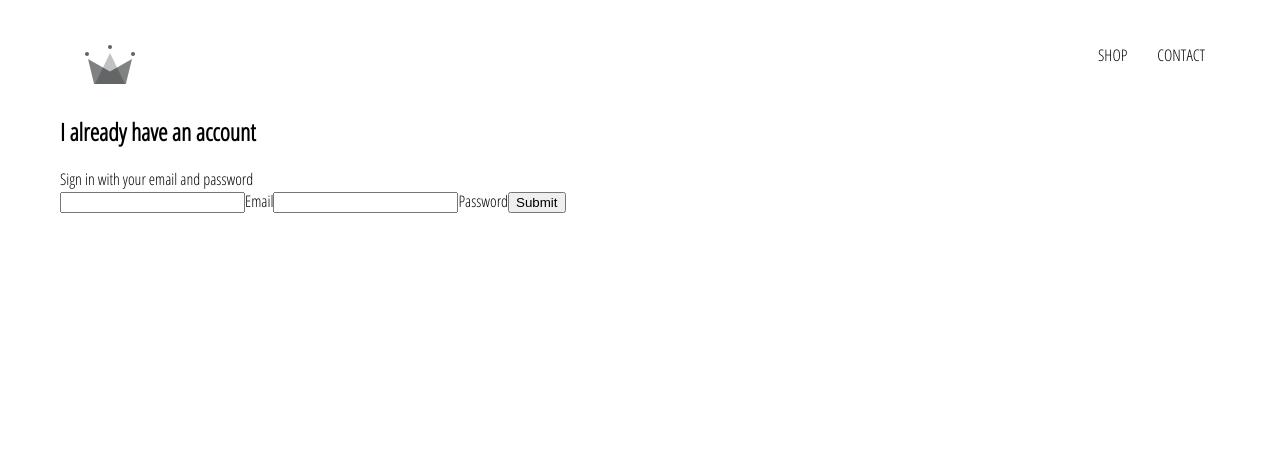
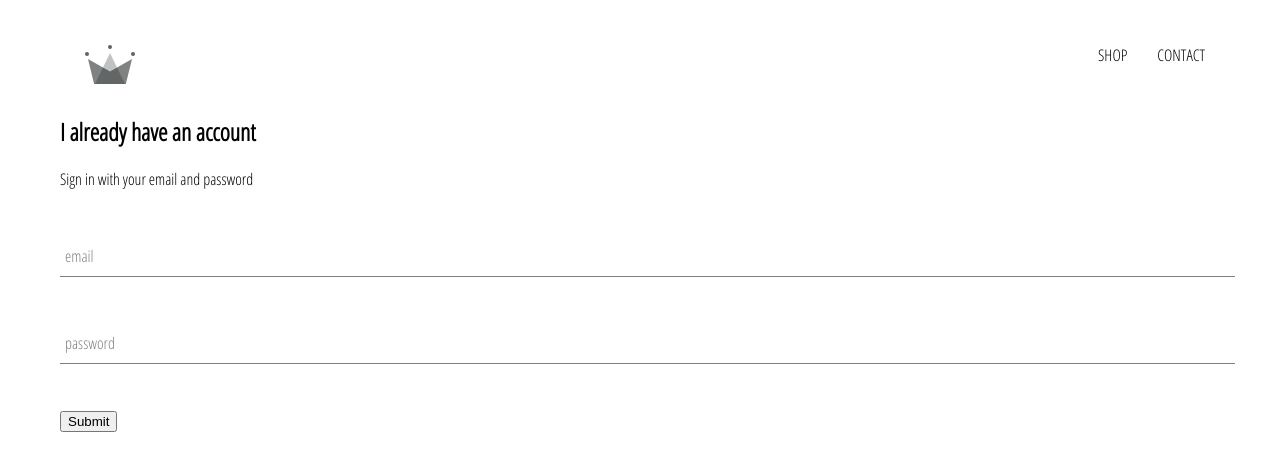
Before and after one commit to gauravdas014/crwn-clothing, a React (Create React App) app: page /signin in a window 1280 px wide. Shown: the top 470 px of the page. Built offline with nearby package versions, Linux system fonts and the light colour scheme.

Commit message:
add form input component

```diff
--- a/src/components/form-input/form-input.componet.jsx
+++ b/src/components/form-input/form-input.componet.jsx
@@ -1,3 +1,19 @@
 import React from "react";
 
 import './form-input.styles.scss'
+
+const FormInput = ({ handleChange, label, ...otherProps }) => (
+
+    <div className="group">
+        <input className="form-input" onChange={handleChange} {...otherProps} />
+        {
+            label ?
+                <label className={`${otherProps.value.length ? 'shrink' : ""} form-input-label`}>
+                    {label}
+                </label>
+                : null
+        }
+    </div >
+)
+
+export default FormInput;
--- a/src/components/form-input/form-input.styles.scss
+++ b/src/components/form-input/form-input.styles.scss
@@ -0,0 +1,54 @@
+$sub-color: grey;
+$main-color: black;
+
+@mixin shrinkLabel {
+  top: -14px;
+  font-size: 12px;
+  color: $main-color;
+}
+
+.group {
+  position: relative;
+  margin: 45px 0;
+
+  .form-input {
+    background: none;
+    background-color: white;
+    color: $sub-color;
+    font-size: 18px;
+    padding: 10px 10px 10px 5px;
+    display: block;
+    width: 100%;
+    border: none;
+    border-radius: 0;
+    border-bottom: 1px solid $sub-color;
+    margin: 25px 0;
+
+    &:focus {
+      outline: none;
+    }
+
+    &:focus ~ .form-input-label {
+      @include shrinkLabel();
+    }
+  }
+
+  input[type='password'] {
+    letter-spacing: 0.3em;
+  }
+
+  .form-input-label {
+    color: $sub-color;
+    font-size: 16px;
+    font-weight: normal;
+    position: absolute;
+    pointer-events: none;
+    left: 5px;
+    top: 10px;
+    transition: 300ms ease all;
+
+    &.shrink {
+      @include shrinkLabel();
+    }
+  }
+}
--- a/src/components/sign-in/sign-in.component.jsx
+++ b/src/components/sign-in/sign-in.component.jsx
@@ -1,4 +1,7 @@
 import React from "react";
+
+import FormInput from "../form-input/form-input.componet"
+
 import './sign-in.styles.scss'
 
 class SignIn extends React.Component {
@@ -31,10 +34,8 @@
                 <span>Sign in with your email and password</span>
 
                 <form onSubmit={this.handleSubmit}>
-                    <input type="email" name="email" value={this.state.email} required onChange={this.handleChange} />
-                    <label>Email</label>
-                    <input type="password" name="password" value={this.state.password} onChange={this.handleChange} required />
-                    <label>Password</label>
+                    <FormInput  name="email" type="email"  value={this.state.email} label="email"  handleChange={this.handleChange} required   />
+                    <FormInput  name="password" type="password"  value={this.state.password} label="password" handleChange={this.handleChange} required  />
                     <input type="submit" value="Submit" />
                 </form>
             </div >
```
Also changed, not shown: 1 other file (tests, documents, lock files or other folders).
